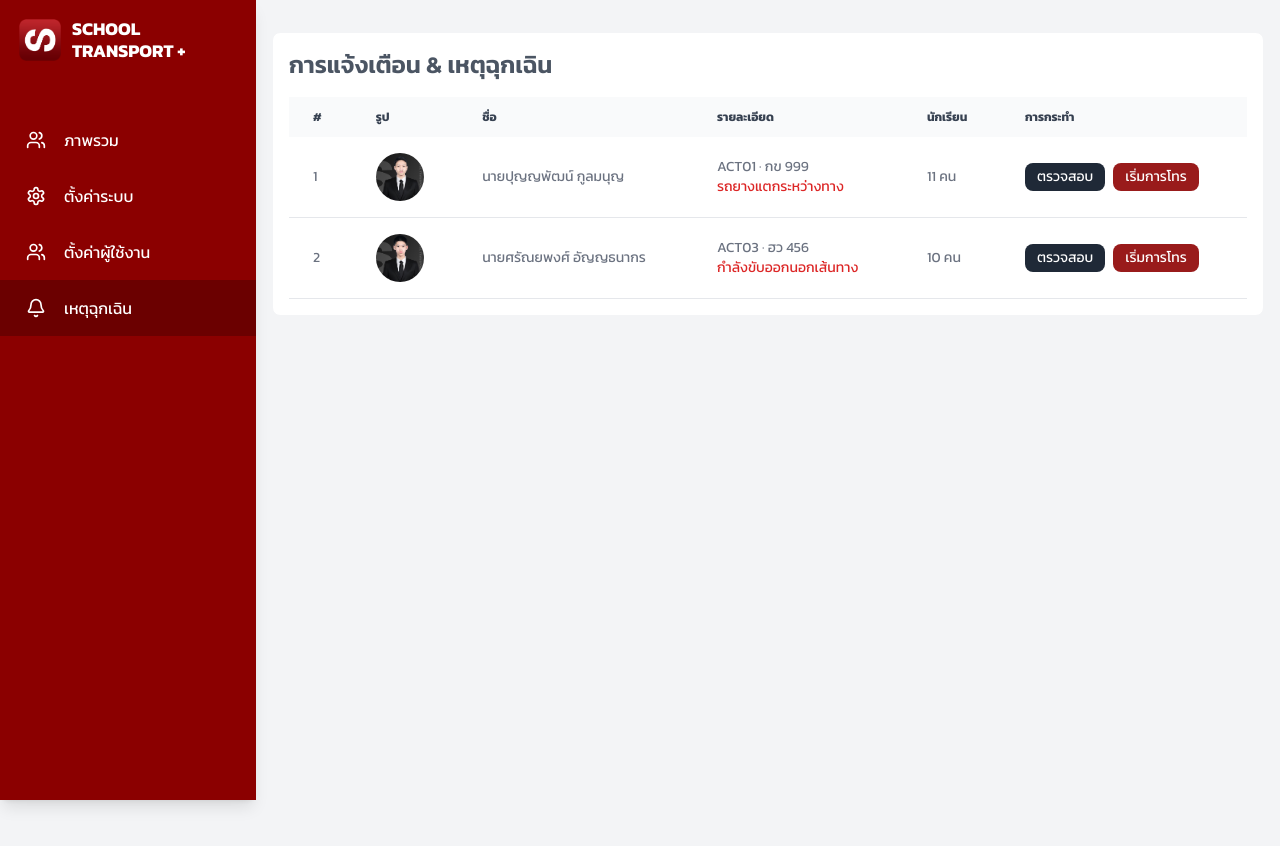
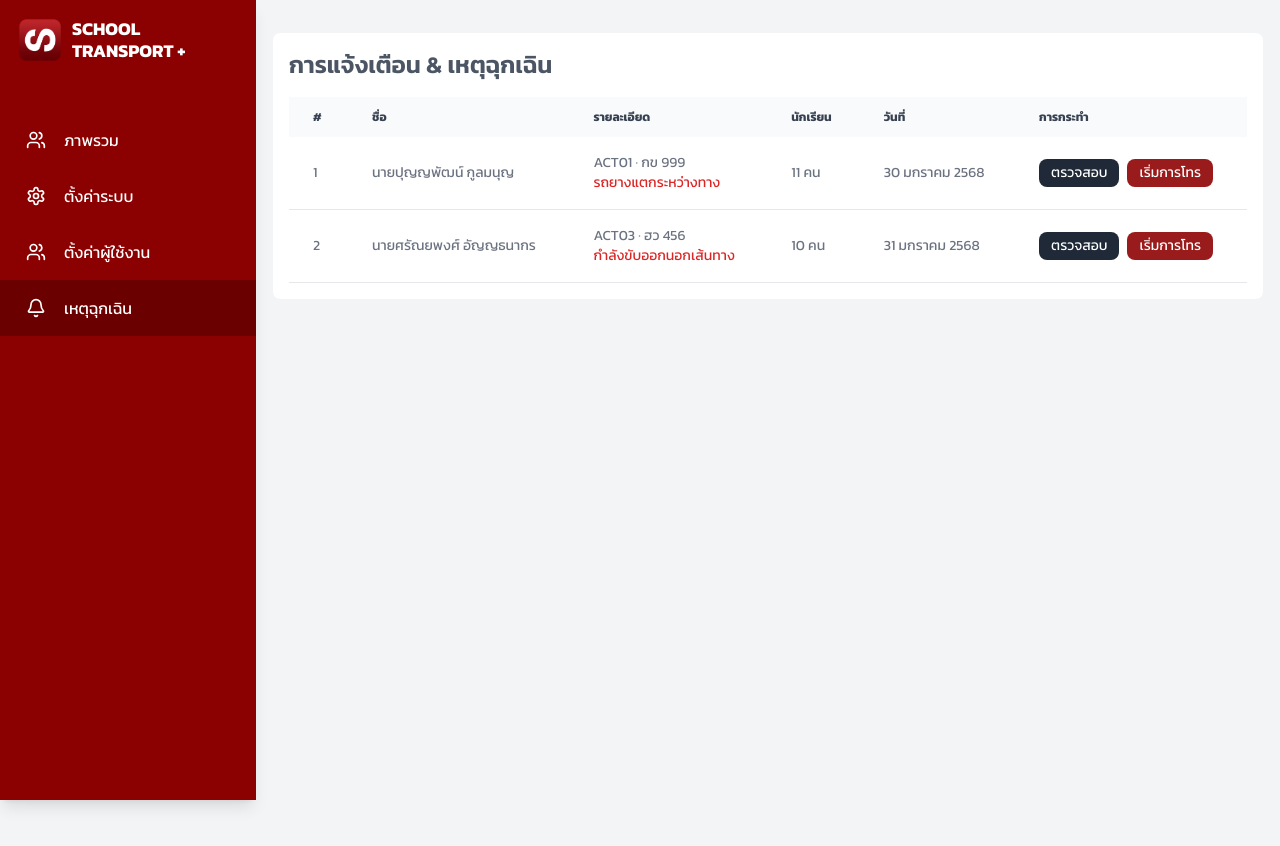
Before and after one commit to poomp5/SchoolTransport-Plus, a Next.js app: page /admin/alerts in a window 1280 px wide. Shown: the top 846 px of the page. Built offline with nearby package versions, Linux system fonts and the light colour scheme.

Commit message:
alert page + date

```diff
--- a/app/admin/alerts/page.tsx
+++ b/app/admin/alerts/page.tsx
@@ -15,10 +15,10 @@ export default function Home() {
                             <thead className="text-xs text-gray-700 uppercase bg-gray-50">
                                 <tr>
                                     <th scope="col" className="px-6 py-3">#</th>
-                                    <th scope="col" className="px-6 py-3">รูป</th>
                                     <th scope="col" className="px-6 py-3">ชื่อ</th>
                                     <th scope="col" className="px-6 py-3">รายละเอียด</th>
                                     <th scope="col" className="px-6 py-3">นักเรียน</th>
+                                    <th scope="col" className="px-6 py-3">วันที่</th>
                                     <th scope="col" className="px-6 py-3">การกระทำ</th>
                                 </tr>
                             </thead>
@@ -26,33 +26,24 @@ export default function Home() {
                                 {[{
                                     number: 1,
                                     name: "นายปุญญพัฒน์ กูลมนุญ",
-                                    image: "/poom.png",
                                     details: "ACT01 · กข 999",
                                     status: "รถยางแตกระหว่างทาง",
+                                    date: "30 มกราคม 2568",
                                     students: 11
                                 }, {
                                     number: 2,
                                     name: "นายศรัณยพงศ์ อัญญธนากร",
-                                    image: "/cotton.png",
                                     details: "ACT03 · ฮว 456",
                                     status: "กำลังขับออกนอกเส้นทาง",
+                                    date: "31 มกราคม 2568",
                                     students: 10
                                 }].map((driver, index) => (
                                     <tr key={index} className="bg-white border-b dark:bg-gray-800 dark:border-gray-700">
                                         <td className="px-6 py-4">{driver.number}</td>
-                                        <td className="px-6 py-4">
-                                            <div className="h-12 w-12 relative">
-                                                <Image
-                                                    src={driver.image}
-                                                    alt={driver.name}
-                                                    fill
-                                                    className="object-cover rounded-full"
-                                                />
-                                            </div>
-                                        </td>
                                         <td className="px-6 py-4">{driver.name}</td>
                                         <td className="px-6 py-4">{driver.details}<br /><span className="text-red-600">{driver.status}</span></td>
                                         <td className="px-6 py-4">{driver.students} คน</td>
+                                        <td className="px-6 py-4">{driver.date}</td>
                                         <td className="px-6 py-4">
                                             <div className="flex gap-2">
                                                 <button className="bg-gray-800 hover:bg-gray-900 rounded-lg text-white py-1 px-3">
```
